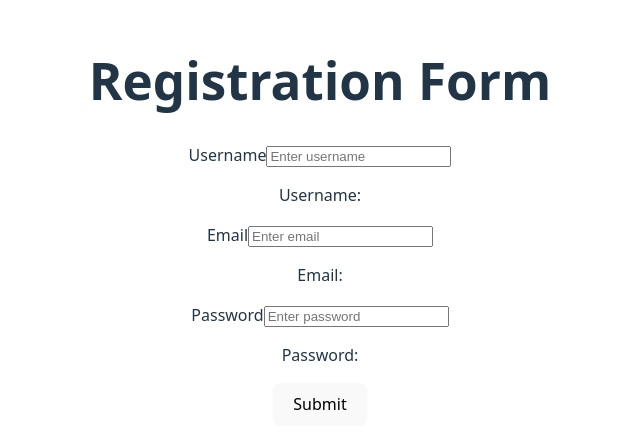
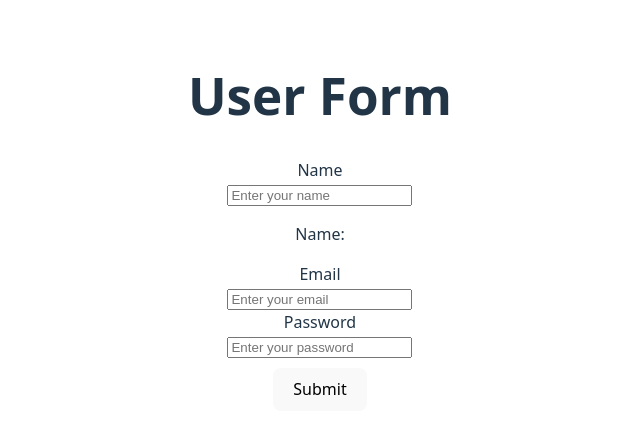
Before and after one commit to Danny7d/alx-fe-reactjs, a React (Vite) app in the folder form-handling-react/: page / in a window 1280 px wide. Shown: the part 178-626 px from the top of the page, without its empty margins (320-960 px from the left). Built offline with nearby package versions, Linux system fonts and the light colour scheme.

Commit message:
Update RegistrationForm.jsx

```diff
--- a/form-handling-react/src/components/RegistrationForm.jsx
+++ b/form-handling-react/src/components/RegistrationForm.jsx
@@ -1,88 +1,85 @@
-import React, { useState } from "react";
+import React from "react";
+import { Formik, Form, Field, ErrorMessage } from "formik";
+import * as Yup from "yup";
 
-function RegistrationForm() {
-  const [username, setUsername] = useState("");
-  const [email, setEmail] = useState("");
-  const [password, setPassword] = useState("");
-  const [errors, setErrors] = useState({});
-  const [submittedMessage, setSubmittedMessage] = useState(false);
+const validationSchema = Yup.object({
+  name: Yup.string()
+    .min(3, "Name must be at least 3 characters")
+    .required("Name is required"),
+  email: Yup.string().email("Invalid Email").required("Email is required"),
+  password: Yup.string()
+    .min(6, "Password must be at least 6 characters")
+    .required("Password is required"),
+});
 
-  const handleSubmit = (e) => {
-    e.preventDefault();
+function FormikForm() {
+  return (
+    <div>
+      <h1>User Form</h1>
 
-    const newErrors = {};
+      <Formik
+        initialValues={{ name: "", email: "", password: "" }}
+        validationSchema={validationSchema}
+        onSubmit={(values, { resetForm }) => {
+          // Manual validation conditions
+          if (!values.email) {
+            console.log("Email is required");
+            return;
+          }
+          if (!values.password) {
+            console.log("Password is required");
+            return;
+          }
 
-    // USERNAME validation
-    if (!username.trim()) newErrors.username = "Username is required";
-    else if (username.trim().length < 3)
-      newErrors.username = "Username must be at least 3 characters";
-
-    // EMAIL validation
-    if (!email.trim()) newErrors.email = "Email is required";
-    else if (!email.includes("@")) newErrors.email = "Invalid email";
-
-    // PASSWORD validation
-    if (!password.trim()) newErrors.password = "Password is required";
-    else if (password.length < 6)
-      newErrors.password = "Password must be at least 6 characters";
-
-    setErrors(newErrors);
-
-    if (Object.keys(newErrors).length === 0) {
-      console.log("Form submitted:", { username, email, password });
-
-      // Reset form
-      setUsername("");
-      setEmail("");
-      setPassword("");
-
-      // Show "Submitted!" message for 2 seconds
-      setSubmittedMessage(true);
-      setTimeout(() => setSubmittedMessage(false), 2000);
-    }
-  };
-
-  return (
-    <form onSubmit={handleSubmit}>
-      <h1>Registration Form</h1>
-
-      <label>Username</label>
-      <input
+          console.log("Submitted:", values);
+          resetForm();
+        }}
+      >
+        {({ values }) => (
+          <Form>
+            <label htmlFor="name">Name</label>
+            <br />
+            <Field
               type="text"
-        value={username}
-        onChange={(e) => setUsername(e.target.value)}
-        placeholder="Enter username"
+              id="name"
+              name="name"
+              placeholder="Enter your name"
             />
-      {errors.username && <p style={{ color: "red" }}>{errors.username}</p>}
-      <p>Username: {username}</p>
-
-      <label>Email</label>
-      <input
+            <ErrorMessage name="name" component="p" style={{ color: "red" }} />
+            {/* Live value display */}
+            <p>Name: {values.name}</p>
+            <label htmlFor="email">Email</label>
+            <br />
+            <Field
               type="email"
-        value={email}
-        onChange={(e) => setEmail(e.target.value)}
-        placeholder="Enter email"
+              id="email"
+              name="email"
+              placeholder="Enter your email"
             />
-      {errors.email && <p style={{ color: "red" }}>{errors.email}</p>}
-      <p>Email: {email}</p>
-
-      <label>Password</label>
-      <input
+            <ErrorMessage name="email" component="p" style={{ color: "red" }} />{" "}
+            <br />
+            <label htmlFor="password">Password</label>
+            <br />
+            <Field
               type="password"
-        value={password}
-        onChange={(e) => setPassword(e.target.value)}
-        placeholder="Enter password"
+              id="password"
+              name="password"
+              placeholder="Enter your password"
             />
-      {errors.password && <p style={{ color: "red" }}>{errors.password}</p>}
-      <p>Password: {password}</p>
-
-      <button type="submit">Submit</button>
-
-      {submittedMessage && (
-        <p style={{ color: "green", marginTop: "10px" }}>Submitted!</p>
+            <ErrorMessage
+              name="password"
+              component="p"
+              style={{ color: "red" }}
+            />{" "}
+            <br />
+            <button type="submit" style={{ marginTop: "10px" }}>
+              Submit
+            </button>
+          </Form>
         )}
-    </form>
+      </Formik>
+    </div>
   );
 }
 
-export default RegistrationForm;
+export default FormikForm;
```
Lines whose indentation alone changed are shown as unchanged.
